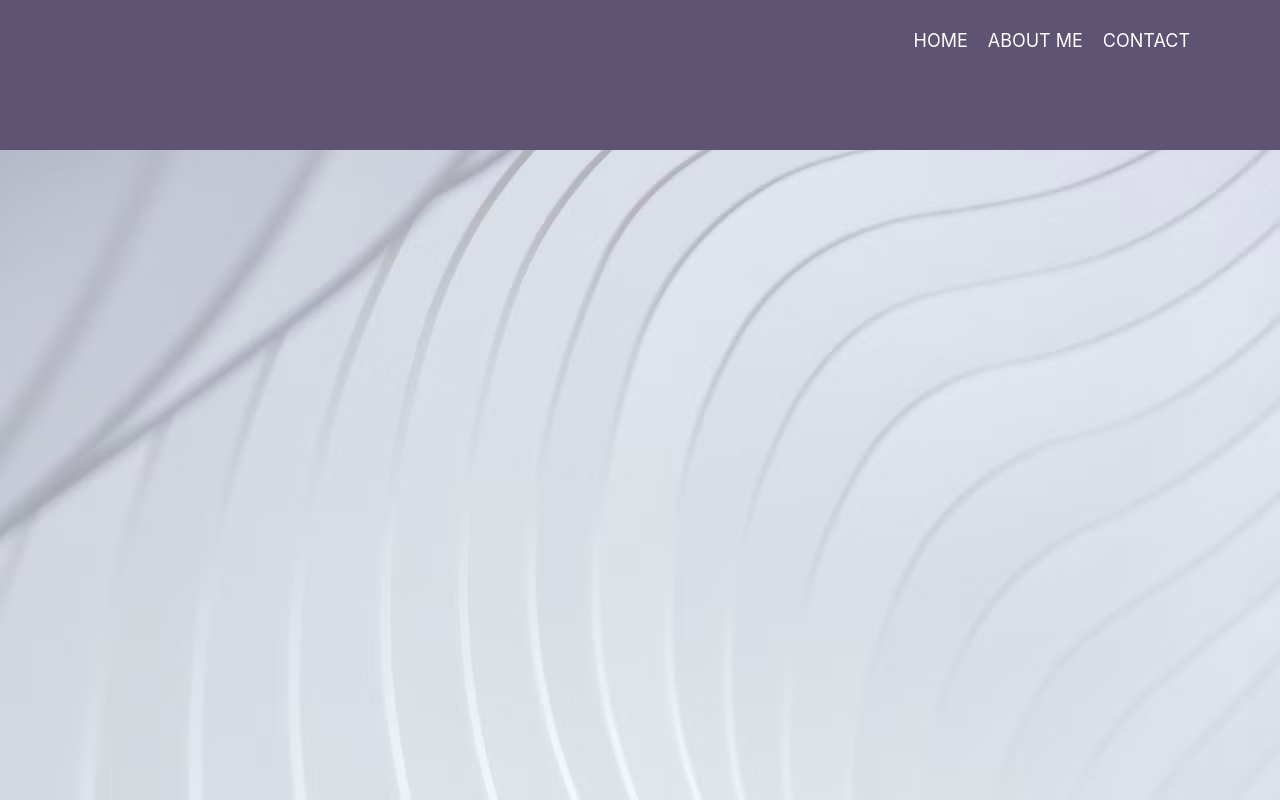
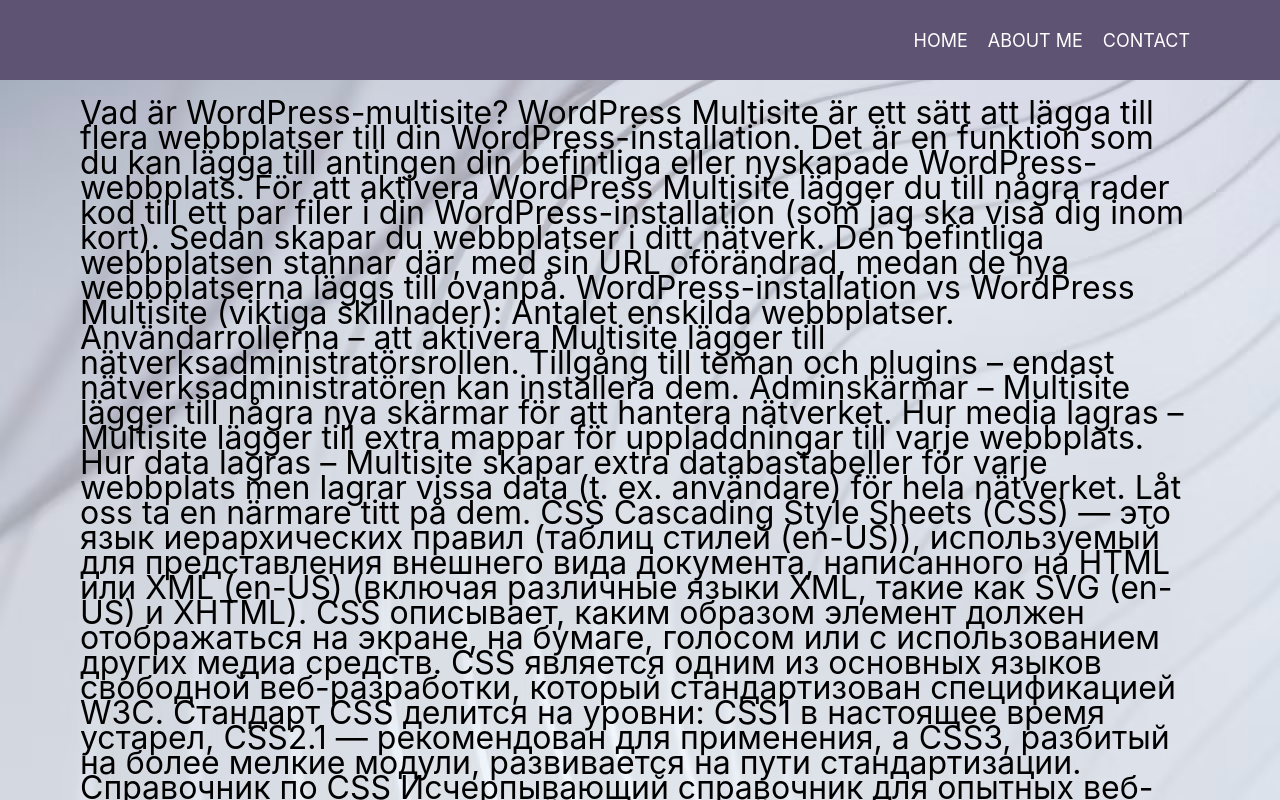
Before and after one commit to HannaTylna/portfolio_react, a React (Create React App) app: page /about in a window 1280 px wide. Shown: the top 800 px of the page. Built offline with nearby package versions, Linux system fonts and the light colour scheme.

Commit message:
add content to pages

```diff
--- a/src/App.css
+++ b/src/App.css
@@ -16,7 +16,7 @@
 .footer {
   bottom: 0;
   width: 100%;
-  height: 150px;
+  height: 100px;
   background-color: #5e5373;
 }
 .header::before {
--- a/src/pages/AboutMePage.js
+++ b/src/pages/AboutMePage.js
@@ -1,11 +1,13 @@
 import React from 'react';
 import Navigation from '../components/Navigation';
 import Footer from '../components/Footer';
+import Content from '../components/Content';
 
 export default function AboutMePage(){
     return (
         <div className=''>
             <Navigation/>
+            <Content/>
             <Footer/>
         </div>
     )
--- a/src/pages/ContactPage.js
+++ b/src/pages/ContactPage.js
@@ -1,11 +1,13 @@
 import React from 'react';
 import Navigation from '../components/Navigation';
 import Footer from '../components/Footer';
+import Content from '../components/Content';
 
 export default function ContactPage(){
     return (
         <div className=''>
             <Navigation/>
+            <Content/>
             <Footer/>
         </div>
     )
```
